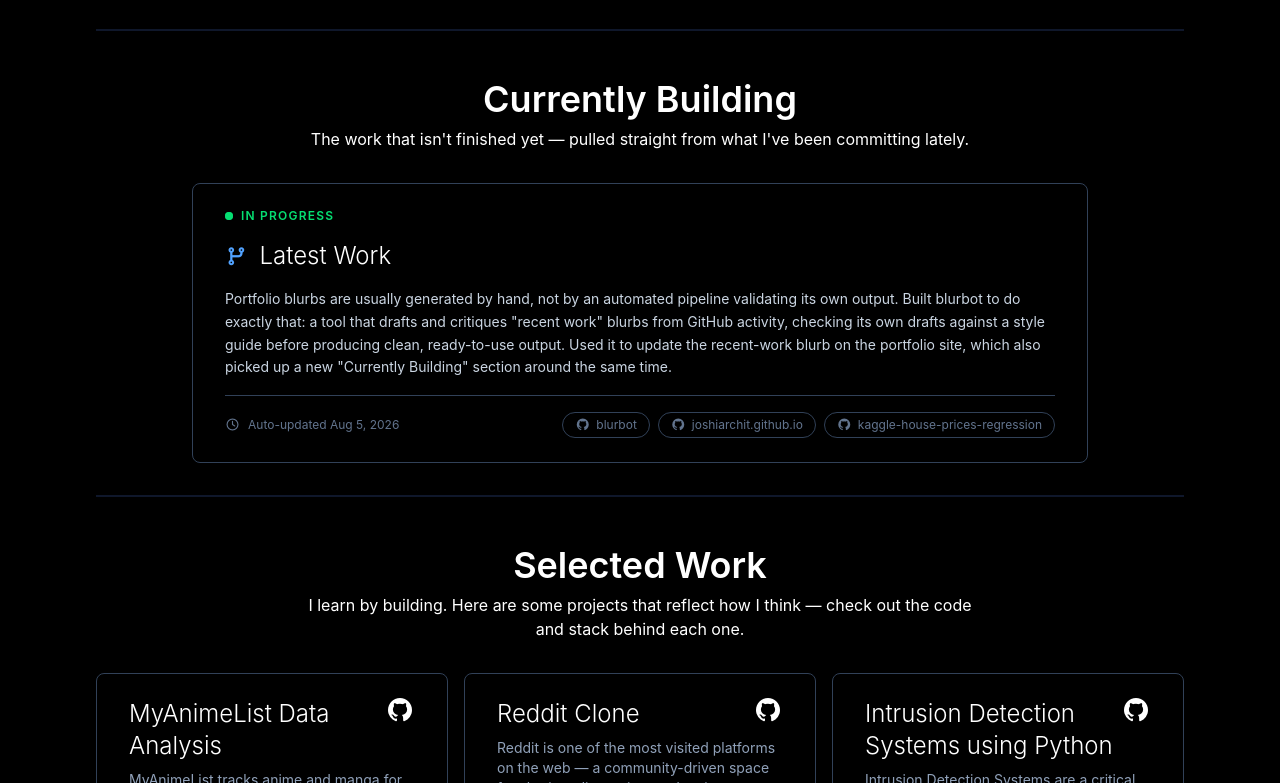
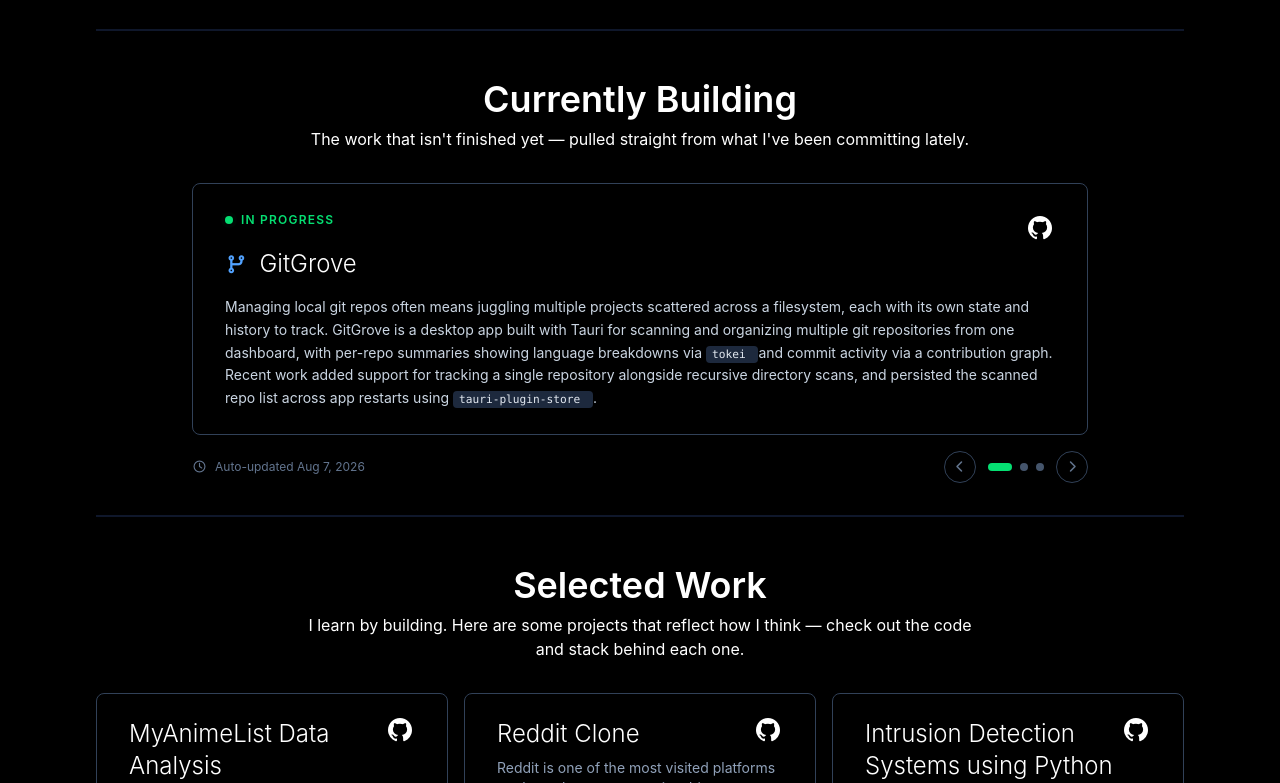
Before and after one commit to JoshiArchit/joshiarchit.github.io, an Astro site: page / in a window 1280 px wide. Shown: the part 1978-2761 px from the top of the page. Built offline with nearby package versions, Linux system fonts and the light colour scheme; Astro itself is replaced by a stand-in of ours.

Commit message:
feat: render recent work as a carousel of up to 3 repo cards

```diff
--- a/src/components/Now.astro
+++ b/src/components/Now.astro
@@ -1,11 +1,19 @@
 ---
 import recentWork from "../data/recent-work.json";
 
-const { blurb, generatedAt, sourceRepos = [] } = recentWork;
+const { entries = [], generatedAt } = recentWork;
 
-// The blurb is agent-generated prose with markdown-style inline code. Split on
+const repoName = (repo: string) => repo.split("/")[1] ?? repo;
+
+// The generator caps the feed at three repos; slice defensively so a longer
+// payload can never blow the carousel out.
+const slides = entries.slice(0, 3).map((entry) => ({
+  repo: entry.repo,
+  name: repoName(entry.repo),
+  // Blurbs are agent-generated prose with markdown-style inline code. Split on
   // backtick pairs so code spans render as <code> without ever needing set:html.
-const segments = blurb ? blurb.split(/`([^`]+)`/g) : [];
+  segments: entry.blurb ? entry.blurb.split(/`([^`]+)`/g) : [],
+}));
 
 // Fixed to UTC so the rendered date doesn't drift with the build machine.
 const updated = generatedAt
@@ -16,14 +24,10 @@ const updated = generatedAt
       timeZone: "UTC",
     })
   : null;
-
-const repoName = (repo: string) => repo.split("/")[1] ?? repo;
-const heading =
-  sourceRepos.length === 1 ? repoName(sourceRepos[0]) : "Latest Work";
 ---
 
 {
-  blurb && (
+  slides.length > 0 && (
     <section
       id="now"
       class="relative flex section-shell flex-1 flex-col items-center justify-center gap-8 pb-12"
@@ -38,7 +42,22 @@ const heading =
         </p>
       </div>
 
-      <div class="flex w-full max-w-4xl flex-col gap-4 rounded-lg border border-slate-700 px-5 py-5 hover:bg-slate-200 sm:px-8 sm:py-6 dark:hover:bg-slate-900">
+      <div class="flex w-full max-w-4xl flex-col gap-4">
+        <div
+          id="now-track"
+          class="now-track flex w-full snap-x snap-mandatory overflow-x-auto"
+          role="group"
+          aria-roledescription="carousel"
+          aria-label="Recent work"
+          tabindex="0"
+        >
+          {slides.map((slide, index) => (
+            <article
+              class="flex w-full shrink-0 snap-start flex-col gap-4 rounded-lg border border-slate-700 px-5 py-5 hover:bg-slate-200 sm:px-8 sm:py-6 dark:hover:bg-slate-900"
+              role="group"
+              aria-roledescription="slide"
+              aria-label={`${index + 1} of ${slides.length}: ${slide.name}`}
+            >
               <div class="flex items-center justify-between gap-4">
                 <span class="flex items-center gap-2 text-xs font-semibold tracking-widest text-green-700 uppercase dark:text-green-400">
                   <span class="relative flex h-2 w-2">
@@ -48,26 +67,24 @@ const heading =
                   In Progress
                 </span>
 
-          {sourceRepos.length === 1 && (
                 <a
-              href={`https://github.com/${sourceRepos[0]}`}
+                  href={`https://github.com/${slide.repo}`}
                   target="_blank"
                   rel="noopener noreferrer"
-              aria-label={`${repoName(sourceRepos[0])} on GitHub`}
+                  aria-label={`${slide.name} on GitHub`}
                   class="-m-2 flex h-full p-2"
                 >
                   <i class="fa-brands fa-github text-2xl transition-colors hover:text-slate-400" />
                 </a>
-          )}
               </div>
 
               <h4 class="flex items-center gap-3 text-2xl font-light">
                 <i class="fa-solid fa-code-branch text-lg text-blue-600 dark:text-blue-400" />
-          {heading}
+                {slide.name}
               </h4>
 
               <p class="text-sm leading-relaxed text-slate-700 dark:text-slate-300">
-          {segments.map((segment, i) =>
+                {slide.segments.map((segment, i) =>
                   i % 2 === 1 ? (
                     <code class="rounded bg-slate-200 px-1.5 py-0.5 font-mono text-[0.8em] text-slate-900 dark:bg-slate-800 dark:text-slate-200">
                       {segment}
@@ -77,31 +94,59 @@ const heading =
                   ),
                 )}
               </p>
-
-        <hr class="border-slate-700" />
+            </article>
+          ))}
+        </div>
 
         <div class="flex flex-wrap items-center justify-between gap-3 text-xs text-slate-600 dark:text-slate-500">
-          {updated && (
+          {updated ? (
             <span class="flex items-center gap-2">
               <i class="fa-regular fa-clock" />
               Auto-updated {updated}
             </span>
+          ) : (
+            <span />
           )}
 
-          {sourceRepos.length > 0 && (
-            <span class="flex flex-wrap items-center gap-2">
-              {sourceRepos.map((repo) => (
-                <a
-                  href={`https://github.com/${repo}`}
-                  target="_blank"
-                  rel="noopener noreferrer"
-                  class="flex items-center gap-1.5 rounded-full border border-slate-700 px-3 py-1 transition-colors hover:text-slate-900 dark:hover:text-slate-200"
+          {slides.length > 1 && (
+            <div class="flex items-center gap-3">
+              <button
+                id="now-prev"
+                type="button"
+                aria-label="Previous project"
+                aria-controls="now-track"
+                class="flex h-8 w-8 items-center justify-center rounded-full border border-slate-700 transition-colors hover:bg-slate-200 dark:hover:bg-slate-900"
               >
-                  <i class="fa-brands fa-github" />
-                  {repoName(repo)}
-                </a>
+                <i class="fa-solid fa-chevron-left" />
+              </button>
+
+              <div class="flex items-center gap-2">
+                {slides.map((slide, index) => (
+                  <button
+                    type="button"
+                    data-now-dot={index}
+                    aria-label={`Show ${slide.name}`}
+                    aria-current={index === 0 ? "true" : "false"}
+                    class:list={[
+                      "h-2 rounded-full transition-all",
+                      index === 0
+                        ? "w-6 bg-green-600 dark:bg-green-400"
+                        : "w-2 bg-slate-400 dark:bg-slate-600",
+                    ]}
+                  />
                 ))}
-            </span>
+              </div>
+
+              <button
+                id="now-next"
+                type="button"
+                aria-label="Next project"
+                aria-controls="now-track"
+                class="flex h-8 w-8 items-center justify-center rounded-full border border-slate-700 transition-colors hover:bg-slate-200 dark:hover:bg-slate-900"
+              >
+                <i class="fa-solid fa-chevron-right" />
+              </button>
+            </div>
           )}
         </div>
       </div>
@@ -110,3 +155,71 @@ const heading =
     </section>
   )
 }
+
+<style>
+  /* The dots and arrows are the scroll affordance; a raw bar under the card
+     isn't. Swiping and keyboard scrolling still work either way. */
+  .now-track {
+    scrollbar-width: none;
+  }
+
+  .now-track::-webkit-scrollbar {
+    display: none;
+  }
+</style>
+
+<script>
+  const track = document.getElementById("now-track");
+  const dots = Array.from(
+    document.querySelectorAll<HTMLButtonElement>("[data-now-dot]"),
+  );
+
+  if (track && dots.length > 1) {
+    const reduceMotion = window.matchMedia("(prefers-reduced-motion: reduce)");
+    let active = 0;
+
+    const sync = () => {
+      active = Math.round(track.scrollLeft / track.clientWidth);
+      dots.forEach((dot, index) => {
+        const on = index === active;
+        dot.setAttribute("aria-current", String(on));
+        dot.classList.toggle("w-6", on);
+        dot.classList.toggle("bg-green-600", on);
+        dot.classList.toggle("dark:bg-green-400", on);
+        dot.classList.toggle("w-2", !on);
+        dot.classList.toggle("bg-slate-400", !on);
+        dot.classList.toggle("dark:bg-slate-600", !on);
+      });
+    };
+
+    // Wraps in both directions so neither arrow is ever a dead end.
+    const goTo = (index: number) => {
+      const target = (index + dots.length) % dots.length;
+      track.scrollTo({
+        left: target * track.clientWidth,
+        behavior: reduceMotion.matches ? "auto" : "smooth",
+      });
+    };
+
+    document
+      .getElementById("now-prev")
+      ?.addEventListener("click", () => goTo(active - 1));
+    document
+      .getElementById("now-next")
+      ?.addEventListener("click", () => goTo(active + 1));
+
+    dots.forEach((dot, index) =>
+      dot.addEventListener("click", () => goTo(index)),
+    );
+
+    let queued = false;
+    track.addEventListener("scroll", () => {
+      if (queued) return;
+      queued = true;
+      requestAnimationFrame(() => {
+        queued = false;
+        sync();
+      });
+    });
+  }
+</script>
--- a/src/data/recent-work.json
+++ b/src/data/recent-work.json
@@ -1,9 +1,20 @@
 {
-  "blurb": "Portfolio blurbs are usually generated by hand, not by an automated pipeline validating its own output. Built blurbot to do exactly that: a tool that drafts and critiques \"recent work\" blurbs from GitHub activity, checking its own drafts against a style guide before producing clean, ready-to-use output. Used it to update the recent-work blurb on the portfolio site, which also picked up a new \"Currently Building\" section around the same time.",
-  "generatedAt": "2026-08-05T01:58:57.959Z",
-  "sourceRepos": [
-    "JoshiArchit/blurbot",
-    "JoshiArchit/joshiarchit.github.io",
-    "JoshiArchit/kaggle-house-prices-regression"
-  ]
+  "entries": [
+    {
+      "repo": "JoshiArchit/GitGrove",
+      "blurb": "Managing local git repos often means juggling multiple projects scattered across a filesystem, each with its own state and history to track. GitGrove is a desktop app built with Tauri for scanning and organizing multiple git repositories from one dashboard, with per-repo summaries showing language breakdowns via `tokei` and commit activity via a contribution graph. Recent work added support for tracking a single repository alongside recursive directory scans, and persisted the scanned repo list across app restarts using `tauri-plugin-store`.",
+      "activityDigest": "e6aefc36a0cc"
+    },
+    {
+      "repo": "JoshiArchit/blurbot",
+      "blurb": "Portfolio sites often reduce months of work to a static paragraph that goes stale the moment the next commit lands. Built blurbot, a tool that turns a developer's recent GitHub commits into a portfolio-ready blurb — drafting it, self-critiquing the output against a style guide, and opening a PR automatically. Recent work expanded it to surface the top three active repos for a carousel-style display and added a local critique step that validates draft content against the style guide before a PR ever opens.",
+      "activityDigest": "8db16f0fd254"
+    },
+    {
+      "repo": "JoshiArchit/kaggle-house-prices-regression",
+      "blurb": "Home price prediction is a classic proving ground for regression techniques, thanks to Kaggle's House Prices dataset and its mix of numerical and categorical features. Kicked off an ML re-entry project by running phase-0 exploratory data analysis and baseline models on the dataset, then wrote up the findings to anchor the next phase of work.",
+      "activityDigest": "1c1f205790c7"
+    }
+  ],
+  "generatedAt": "2026-08-07T00:24:42.547Z"
 }
```
Lines whose indentation alone changed are shown as unchanged.
